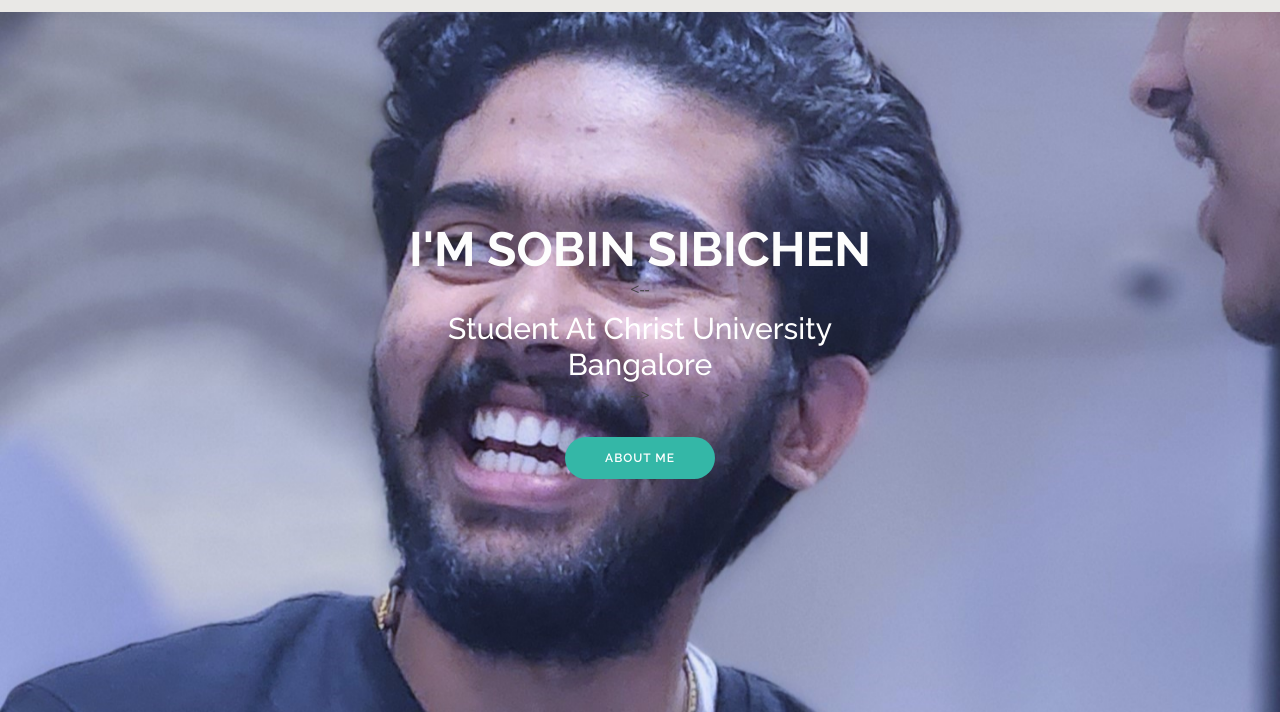
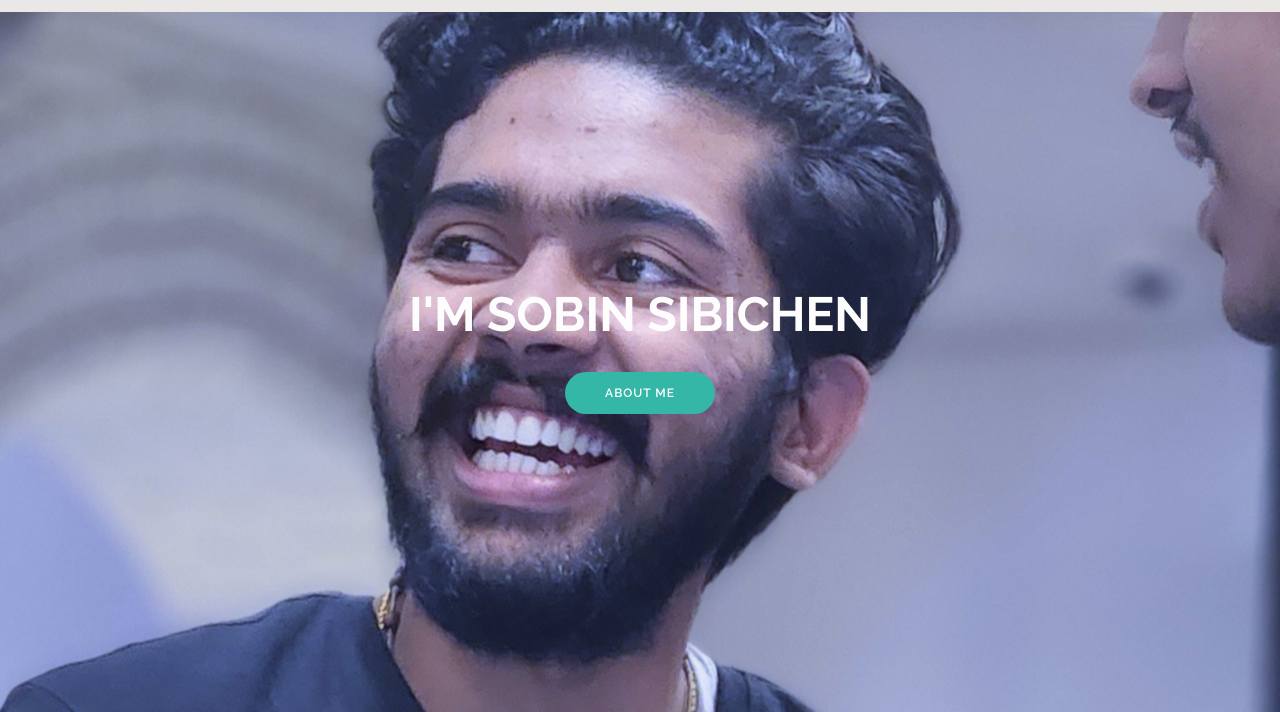
Before and after one commit to sobinsibichen/myp, a plain HTML site: page index.html in a window 1280 px wide. Shown: the part 88-800 px from the top of the page. Drawn offline with nearby package versions, Linux system fonts and the light colour scheme.

Commit message:
Update index.html

```diff
--- a/index.html
+++ b/index.html
@@ -71,7 +71,7 @@
   <section id="hero" class="d-flex align-items-center">
     <div class="container d-flex flex-column align-items-center" data-aos="zoom-in" data-aos-delay="100">
       <h1>I'M SOBIN SIBICHEN</h1>
-      <-- <h2>Student At Christ University<br><center>Bangalore</center></h2> -->
+      <!-- <h2>Student At Christ University<br><center>Bangalore</center></h2> -->
       <a href="about.html" class="btn-about">About Me</a>
     </div>
   </section><!-- End Hero -->
```
